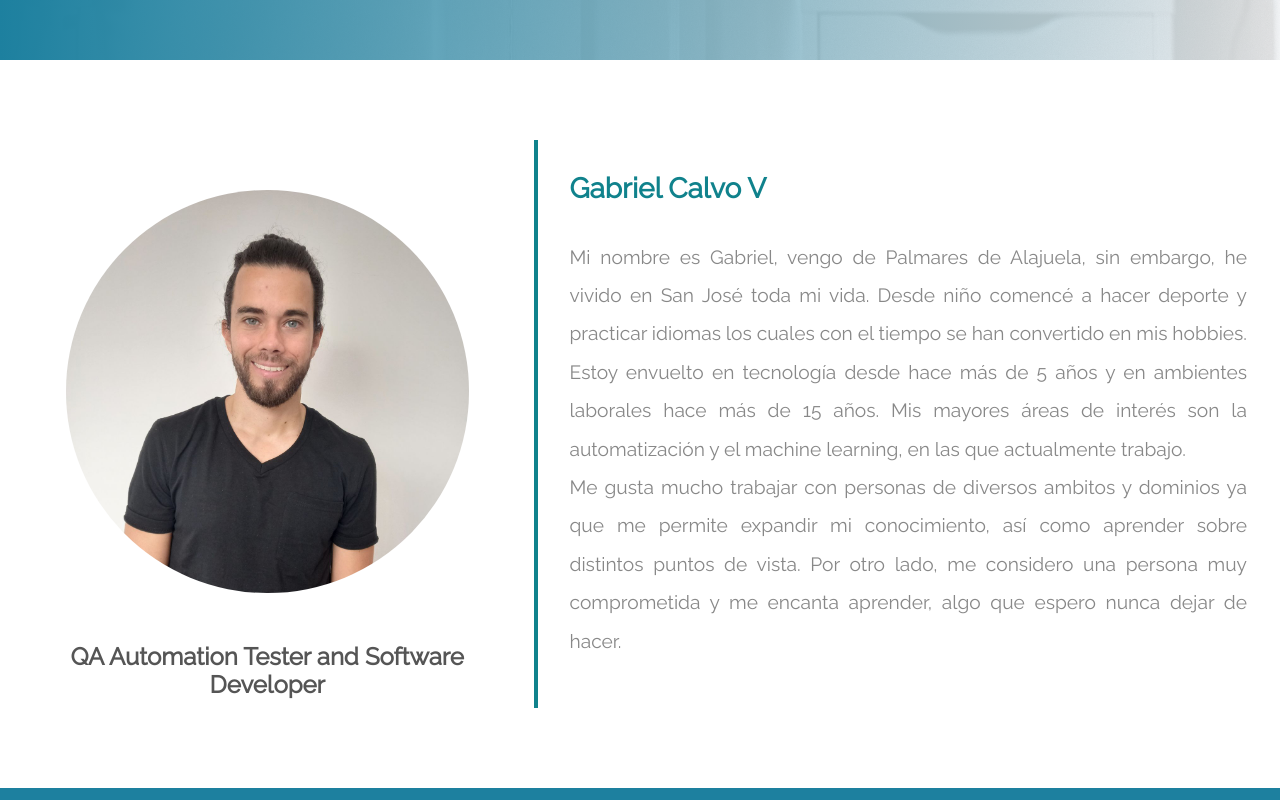
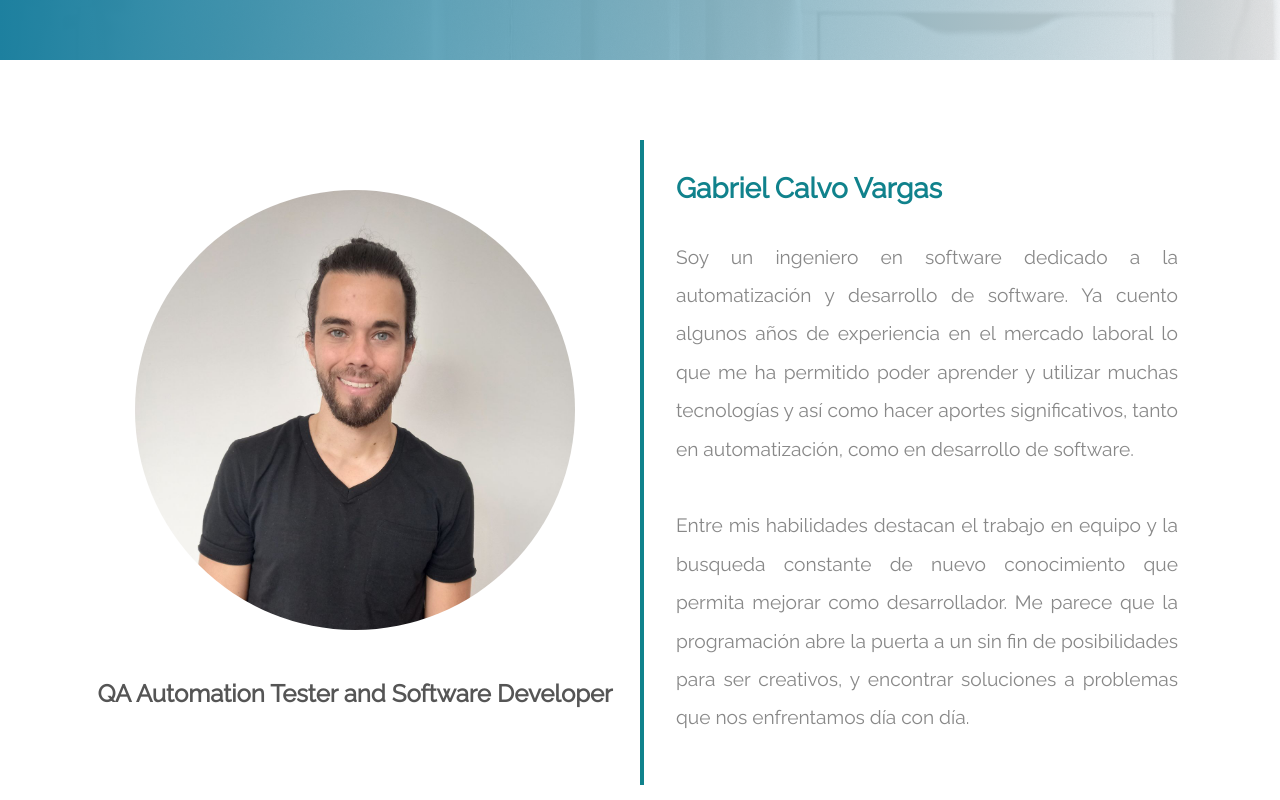
Before and after one commit to gcalvoCR/portafolio, a plain HTML site: page index.html in a window 1280 px wide. Shown: the part 740-1540 px from the top of the page. Drawn offline with Linux system fonts and the light colour scheme.

Commit message:
cambios en about

```diff
--- a/css/portfolio.css
+++ b/css/portfolio.css
@@ -402,8 +402,7 @@ a:hover, a:focus, a:active {
 .about{
   margin: 4em 0;
   padding: 1em;
-  position: relative;
-  height: auto;
+  min-height: 100%vh;
  }
  .about h1{
   color:#f4f4f4;
@@ -430,7 +429,6 @@ a:hover, a:focus, a:active {
  }
  .about .desc p{
   line-height:2em;
-  height: 1.2em;
   color:#888;
   text-align: justify;
   text-justify: inter-word;
--- a/index.html
+++ b/index.html
@@ -50,7 +50,7 @@
       <img src="img/amarillo-01.png" alt="">
     </div>
     <div class="container text-center my-auto">
-      <h1 class="mb-1">gabriel develops</h1>
+      <h1 class="mb-1">gabriel &ltdevelops/&gt</h1>
       <h3 class="mb-5">
         Desarrollando ideas brillantes y con estilo
       </h3>
@@ -60,33 +60,35 @@
   </header>
 
   <!-- Acerca de mi -->
-  <section class="about" id="about">
+  <section class="content-section about" id="about">
+    <div class="container">
       <div class="row">
-      <div class="col-lg-5 col-md-6 col-sm-12">
+        <div class="col-lg-6 col-md-6 col-sm-12">
           <img src="img/me.jpg" class="img-fluid">
           <div>
             <h4 class="centered">QA Automation Tester and Software Developer</h4>
           </div>
 
         </div>
-      <div class="col-lg-7 col-md-6 col-sm-12 desc">
+        <div class="col-lg-6 col-md-6 col-sm-12 desc">
 
-        <h3>Gabriel Calvo V</h3>
+            <h3>Gabriel Calvo Vargas</h3>
             <br>
             <p>
-          Mi nombre es Gabriel, vengo de Palmares de Alajuela, sin embargo,
-          he vivido en San José toda mi vida. Desde niño comencé a hacer deporte y
-          practicar idiomas los cuales con el tiempo se han convertido en mis hobbies.
-          Estoy envuelto en tecnología desde hace más de 5 años y en ambientes laborales hace más de 15 años.
-          Mis mayores áreas de interés son la automatización y el machine learning, en las que actualmente trabajo.
+              Soy un ingeniero en software dedicado a la automatización y desarrollo de software.
+              Ya cuento algunos años de experiencia en el mercado laboral lo que me ha permitido poder aprender y utilizar muchas
+              tecnologías y así como hacer aportes significativos, tanto en automatización, como en desarrollo de software.
               <br>
+              <br>
+              Entre mis habilidades destacan el trabajo en equipo y la busqueda constante de nuevo conocimiento que permita
+              mejorar como desarrollador. Me parece que la programación abre la puerta a un sin fin de posibilidades para
+              ser creativos, y encontrar soluciones a problemas que nos enfrentamos día con día.
 
-          Me gusta mucho trabajar con personas de diversos ambitos y dominios ya que me permite expandir
-          mi conocimiento, así como aprender sobre distintos puntos de vista. Por otro lado, me considero
-          una persona muy comprometida y me encanta aprender, algo que espero nunca dejar de hacer.
             </p>
         </div>
       </div>
+    </div>
+
   </section>
 
   <!-- Servicios -->
```
Lines whose indentation alone changed are shown as unchanged.
